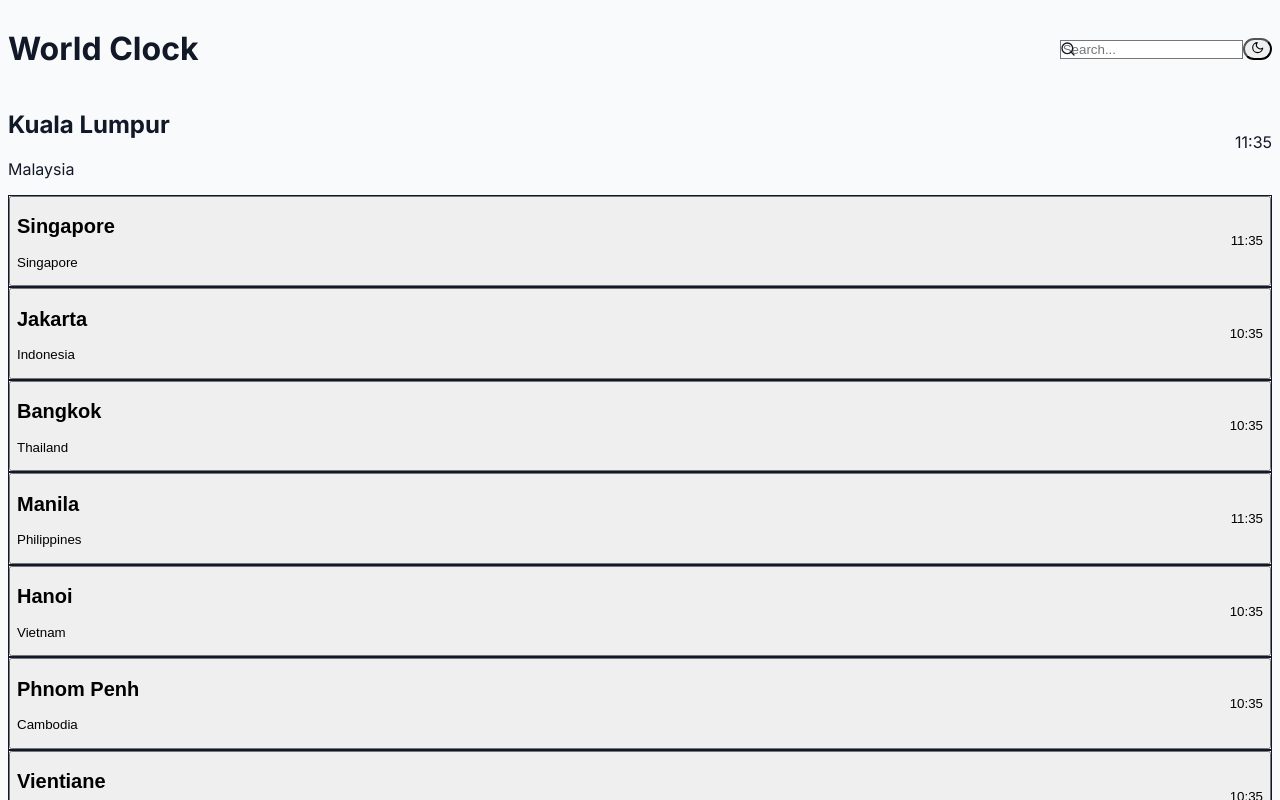
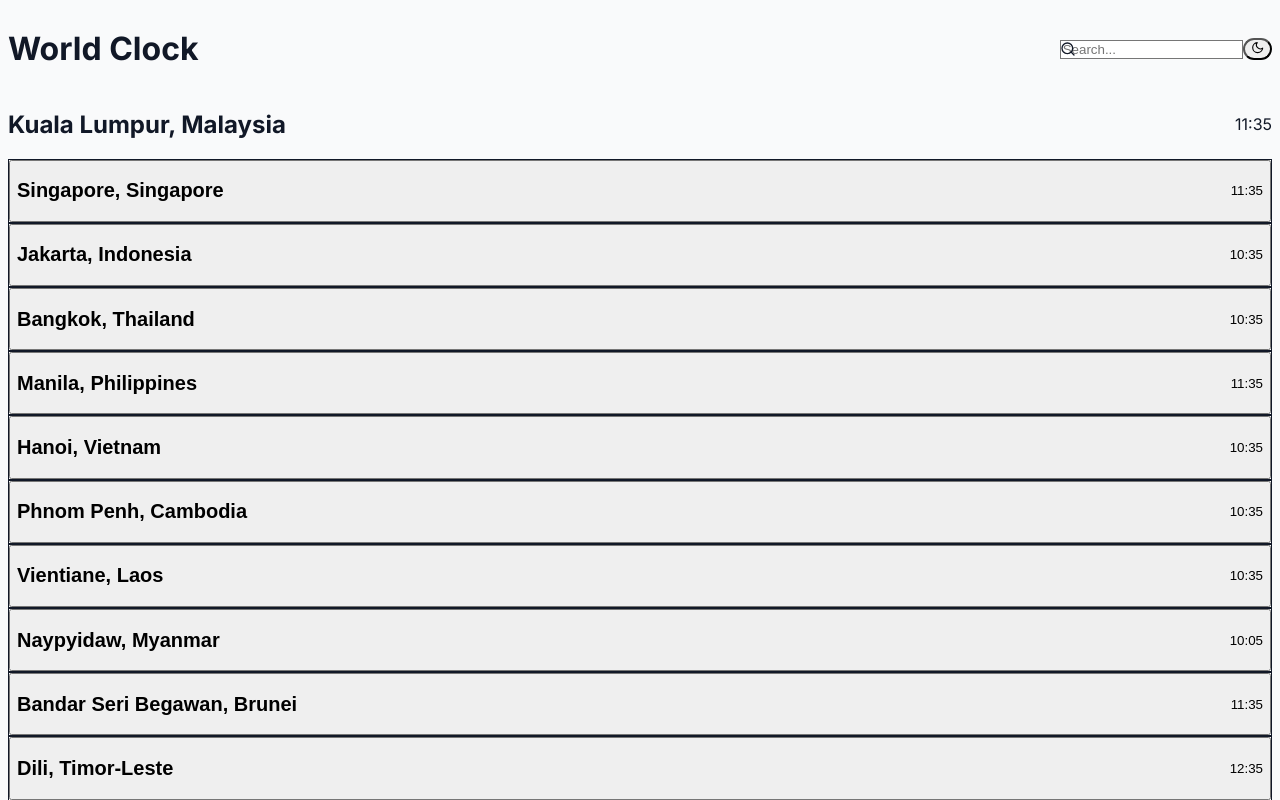
Before and after one commit to iskandaaar/time, a Next.js app: page / in a window 1280 px wide. Shown: the top 800 px of the page. Built offline with nearby package versions, Linux system fonts and the light colour scheme.

Commit message:
refactor: further refine UI layout - narrower boxes

```diff
--- a/src/app/page.tsx
+++ b/src/app/page.tsx
@@ -43,7 +43,7 @@ export default function Home() {
 
   return (
     <main className="min-h-screen bg-background text-foreground">
-      <div className="container mx-auto p-4 sm:p-6 md:p-8 max-w-2xl">
+      <div className="container mx-auto p-4 sm:p-6 md:p-8 max-w-md">
         <header className="flex justify-between items-center mb-8">
           <h1 className="text-2xl sm:text-3xl font-bold">World Clock</h1>
           <div className="flex items-center gap-2">
@@ -64,8 +64,7 @@ export default function Home() {
         <div className="mb-8">
           <div className="flex justify-between items-center">
             <div>
-              <h2 className="text-xl font-bold">Kuala Lumpur</h2>
-              <p className="text-sm text-muted-foreground">Malaysia</p>
+              <h2 className="text-xl font-bold">Kuala Lumpur, Malaysia</h2>
             </div>
             <div className="text-right">
               <p className="text-4xl font-mono font-bold">{klTime.toFormat("HH:mm")}</p>
@@ -85,8 +84,7 @@ export default function Home() {
                   className="w-full flex justify-between items-center p-4 text-left"
                 >
                   <div>
-                    <h2 className="font-bold">{city.city}</h2>
-                    <p className="text-xs text-muted-foreground">{city.country}</p>
+                    <h2 className="font-bold">{city.city}, {city.country}</h2>
                   </div>
                   <div className="text-right">
                     <p className="text-xl font-mono font-bold">{localTime.toFormat("HH:mm")}</p>
```
